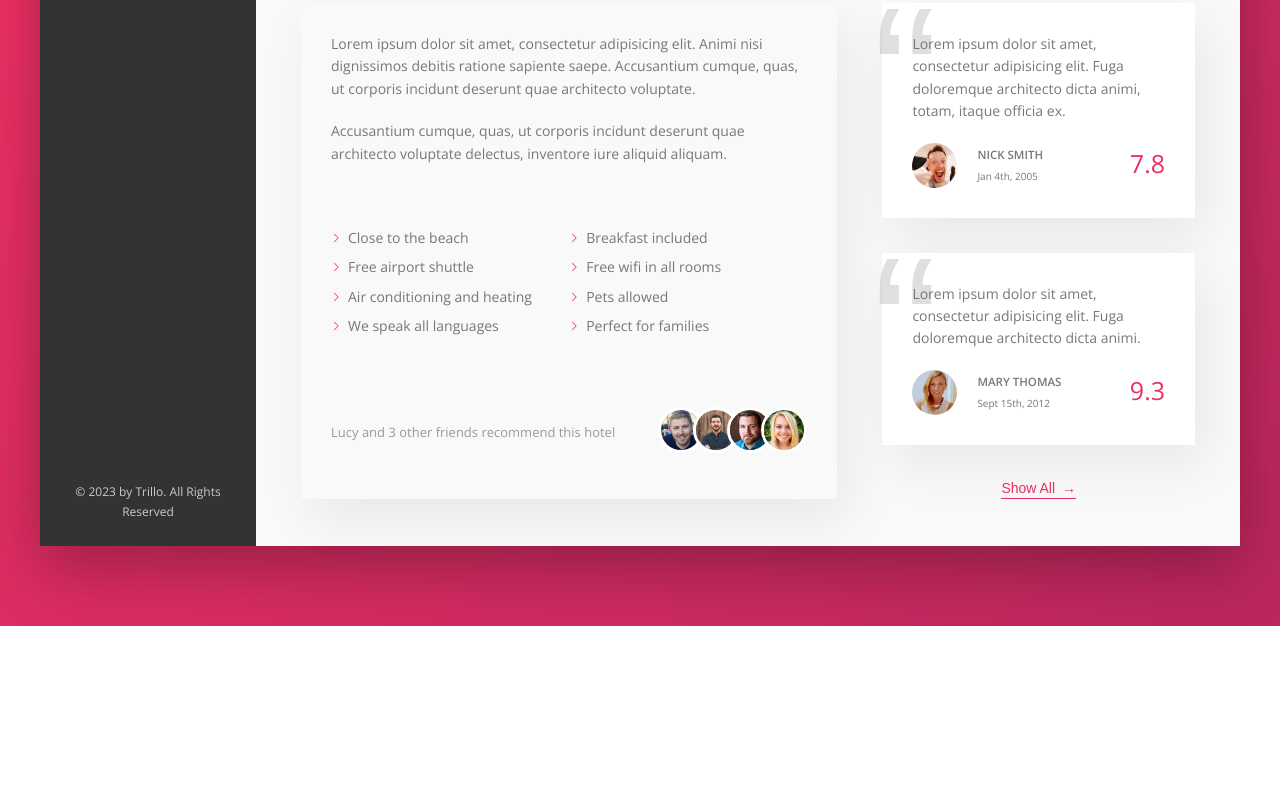
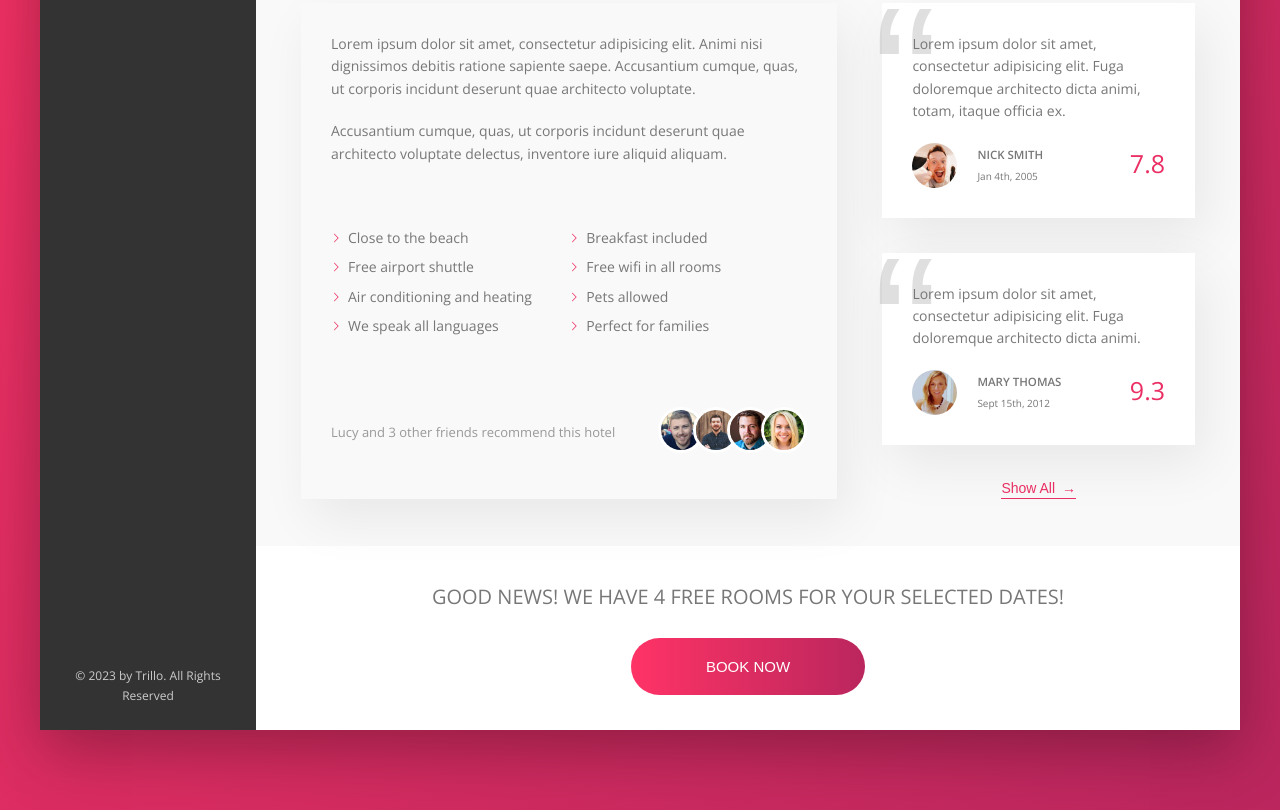
Before and after one commit to ankushSinha1/Trillo, a website: page index.html in a window 1280 px wide. Shown: the part 645-1455 px from the top of the page. Before the commit the page ends 1271 px from the top, so only its background shows below. Drawn offline with nearby package versions, Linux system fonts and the light colour scheme.

Commit message:
project done. responsiveness let

```diff
--- a/index.html
+++ b/index.html
@@ -186,6 +186,13 @@
                             <button class="btn-inline">Show All <span>&rarr;</span></button>
                         </div>
                     </div>
+                    <div class="cta">
+                        <h2 class="cta__book-now">Good news! we have 4 free rooms for your selected dates!</h2>
+                        <button class="btn">
+                            <span class="btn__visible">Book now</span>
+                            <span class="btn__invisible">Only 4 rooms left!</span>
+                        </button>
+                    </div>
                 </main>
 
             </div>
--- a/sass/_components.scss
+++ b/sass/_components.scss
@@ -269,6 +269,7 @@
         outline: none;
         animation: pulsate 1s infinite;
         background-color: var(--color-primary);
+        border-radius: 1px;
         padding: 5px;
         color: white;
     }
@@ -398,6 +399,59 @@
         opacity: 30%;
     }
 }
+/////////////////////////////////////////
+/// CTA
+.cta{
+    padding: 3.5rem 0;
+    text-align: center;
+    &__book-now{
+        font-size: 2rem;
+        font-weight: 300;
+        margin-bottom: 2.5rem;
+        text-transform: uppercase;
+    }
+}
+.btn{
+    font-size: 1.5rem;
+    font-weight: 300;
+    text-transform: uppercase;
+    border-radius: 100px;
+    border: none;
+    color: white;
+    background-image: linear-gradient(to right, var(--color-primary-light), var(--color-primary-dark));
+    position: relative;
+    overflow: hidden;       //hide the text that is outside the button (btn__invisible)
+    cursor: pointer;
+    // &:hover{
+    //     background-image: linear-gradient(to left, var(--color-primary-light), var(--color-primary-dark));
+    // }
+
+    & > *{
+        display: inline-block;
+        height: 100%;
+        width: 100%;
+        transition: all .5s;
+    }
+    &__invisible{
+        position: absolute;
+        top: -100%;
+        left: 0;
+        padding: 2rem 0;
+    }
+    &__visible{
+        display: inline-block;
+        padding: 2rem 7.5rem;
+    }
+    &:hover &__visible{
+        transform: translateY(100%);
+    }
+    &:hover &__invisible{
+        top: 0;
+    }
+    &:focus{
+        animation: pulsate 1s infinite;
+    }
+}
 
 @keyframes pulsate{
     0%{
```
Also changed, not shown: css/style.css.
